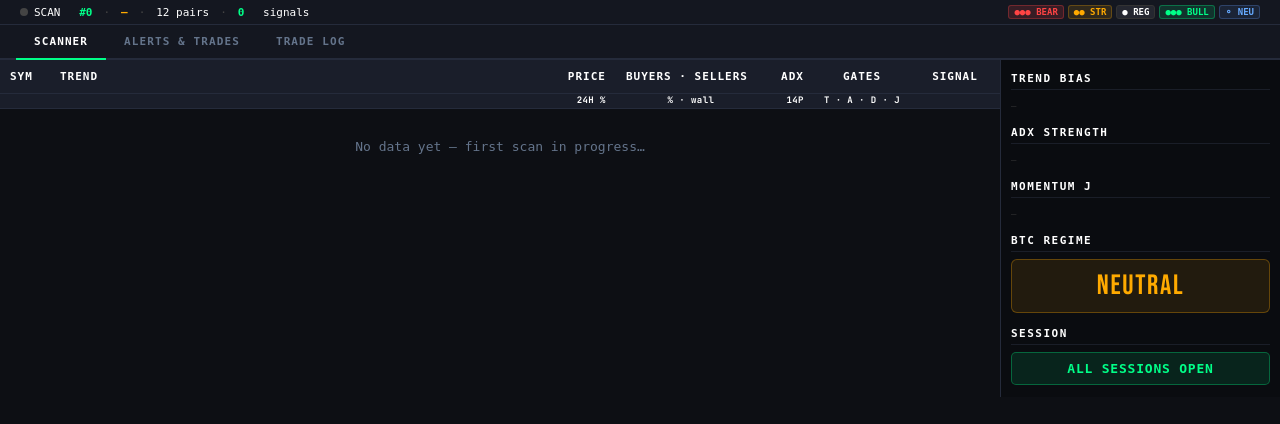
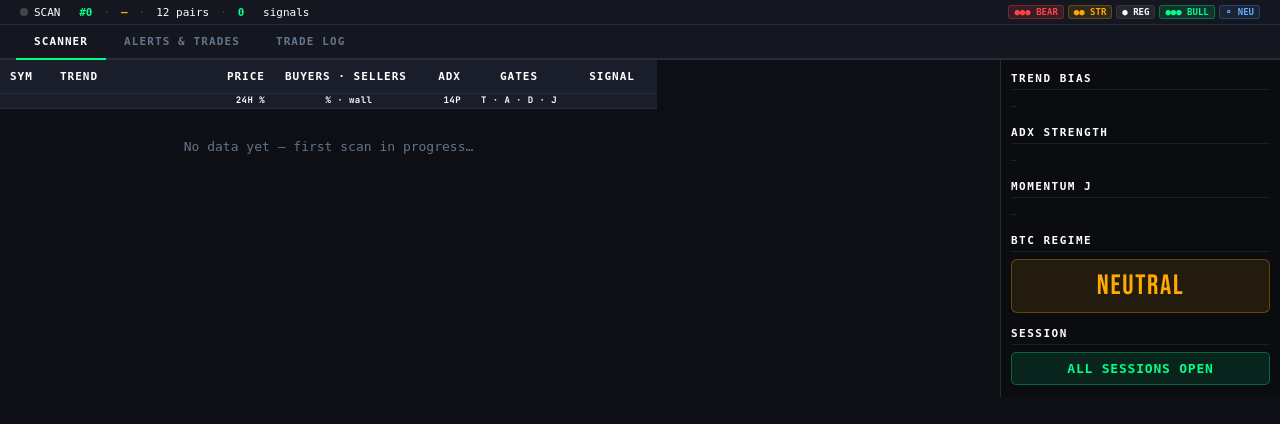
Before and after one commit to krishnanrvijay-afk/trend-scanner-part-deux, a FastAPI app: page / in a window 1280 px wide. Shown: the part 96-520 px from the top of the page. Run offline with FastAPI, Linux system fonts and the light colour scheme; data that the repository does not hold is empty.

Commit message:
fix: remove blank gap between trend and price columns, tighten grid to 7 columns flush left

```diff
--- a/templates/dashboard.html
+++ b/templates/dashboard.html
@@ -167,7 +167,7 @@
 
     /* ── Pair table ──────────────────────────────────────────── */
     table {
-      width: 100%;
+      width: auto;
       border-collapse: collapse;
     }
 
@@ -185,7 +185,7 @@
       white-space: nowrap;
     }
     thead th:first-child { text-align: left; }
-    thead th.th-trend    { text-align: left; min-width: 115px; }
+    thead th.th-trend    { text-align: left; width: 110px; }
     thead th.th-gates    { text-align: center; }
     thead th.th-signal   { text-align: center; }
 
@@ -937,8 +937,8 @@
           <tr>
             <th style="text-align:left;width:50px">SYM</th>
             <th class="th-trend">TREND</th>
-            <th style="text-align:right;width:120px">PRICE</th>
-            <th style="text-align:left;width:150px">BUYERS &middot; SELLERS</th>
+            <th style="text-align:right;width:115px">PRICE</th>
+            <th style="text-align:left;width:148px">BUYERS &middot; SELLERS</th>
             <th style="text-align:right;width:48px">ADX</th>
             <th class="th-gates" style="width:80px">GATES</th>
             <th class="th-signal" style="width:90px">SIGNAL</th>
```
